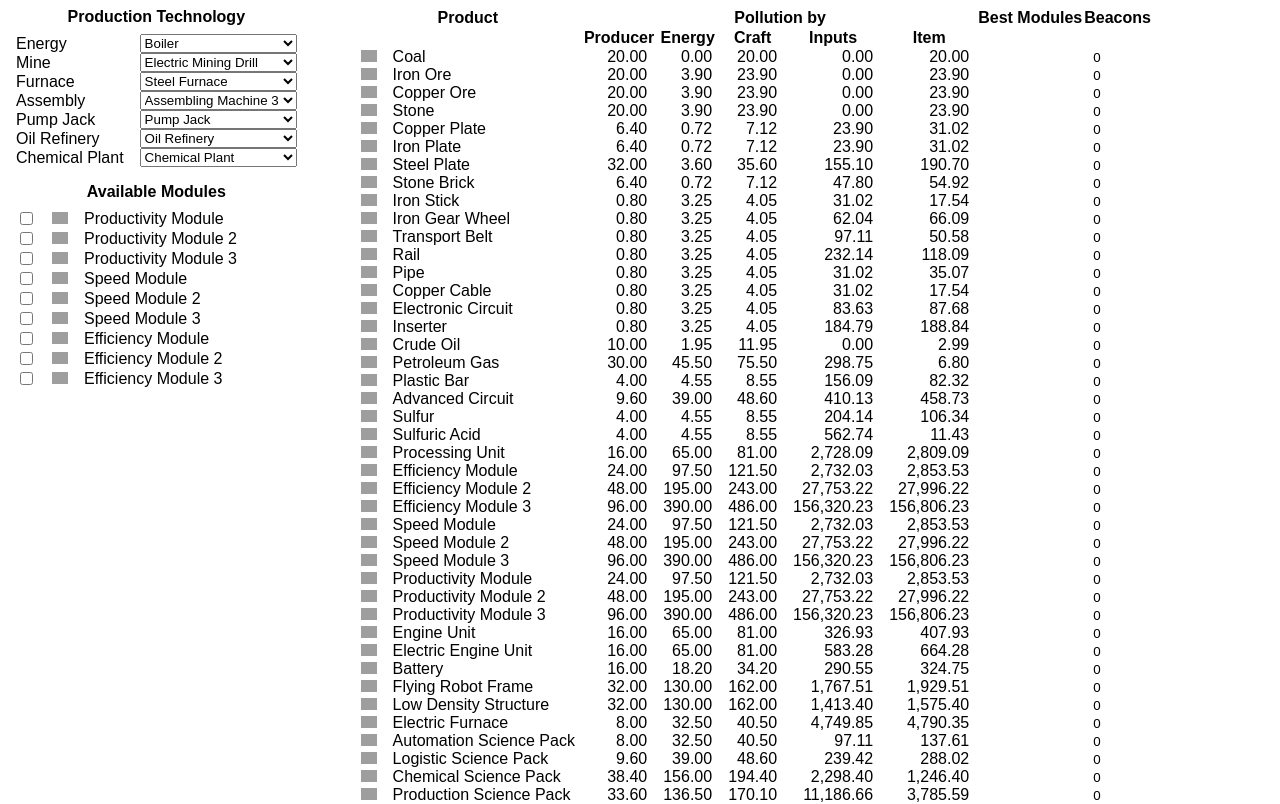
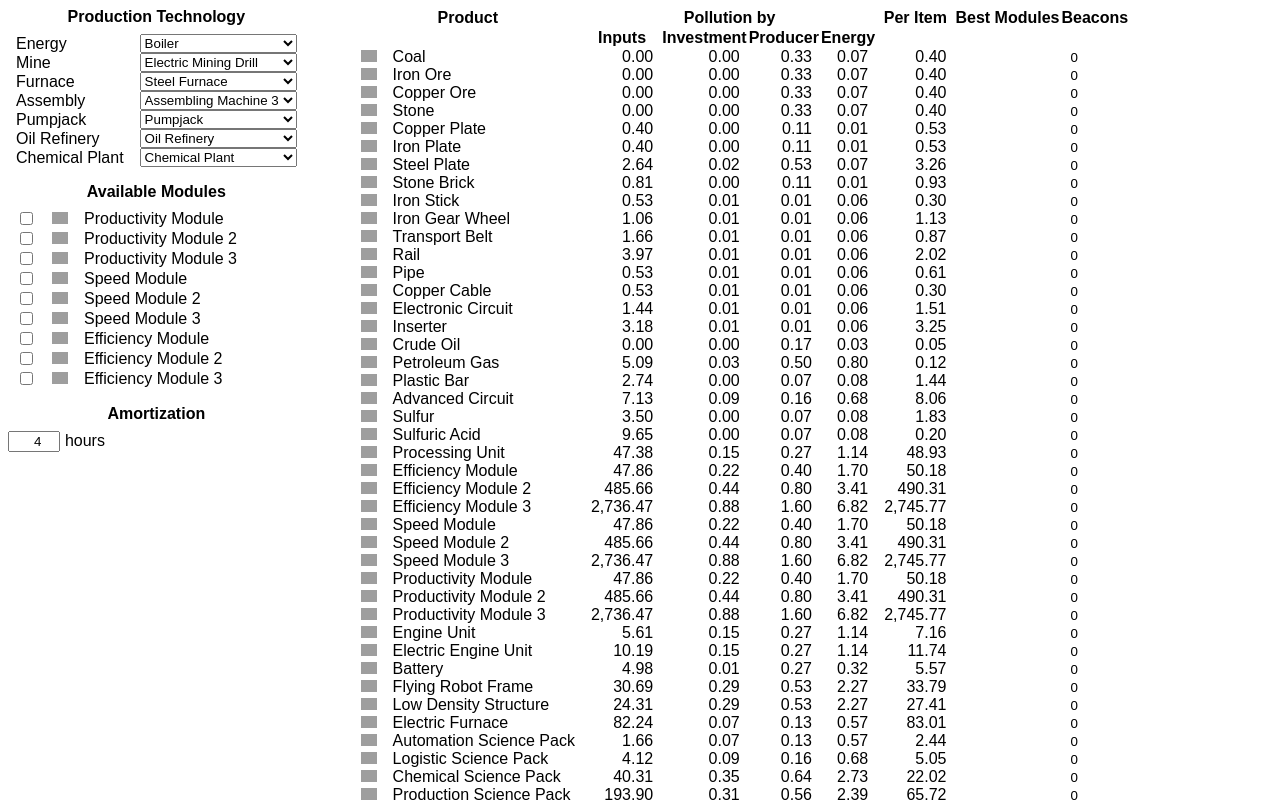
Before and after one commit to meriton42/factorio-optimizer, an Angular app: page / in a window 1280 px wide. Shown: the top 804 px of the page. Built offline with nearby package versions, Linux system fonts and the light colour scheme; grey boxes are pictures that could not be loaded.

Commit message:
consider investment costs

```diff
--- a/src/app/app.component.html
+++ b/src/app/app.component.html
@@ -23,35 +23,38 @@
       </tr>
     </tbody>
   </table>
+
+  <h1>Amortization</h1>
+  <input type="number" min="1" max="999" step="1" style="width: 6ch; text-align: right" [(ngModel)]="state.amortizeOver" (ngModelChange)="update()" > hours
 </aside>
 
 <table>
   <thead>
     <tr>
       <th colspan="2">Product</th>
-      <th colspan="5">Pollution by</th>
+      <th colspan="4">Pollution by</th>
+      <th>Per Item</th>
       <th>Best Modules</th>
       <th>Beacons</th>
     </tr>
     <tr>
       <th></th>
       <th></th>
+      <th>Inputs</th>
+      <th>Investment</th>
       <th>Producer</th>
       <th>Energy</th>
-      <th>Craft</th>
-      <th>Inputs</th>
-      <th>Item</th>
     </tr>
   </thead>
   <tbody>
     <tr *ngFor="let craft of crafts; trackBy: byProduct">
       <td><wiki-link [item]="craft.product"></wiki-link></td>
       <td>{{craft.product | decamelize}}</td>
-      <td style="text-align: right">{{craft.pollutionByProducer | number:'0.2-2'}}</td>
-      <td style="text-align: right">{{craft.pollutionByEnergy | number:'0.2-2'}}</td>
-      <td style="text-align: right">{{craft.pollutionByCraft | number:'0.2-2'}}</td>
-      <td style="text-align: right">{{craft.pollutionByInputs | number:'0.2-2'}}</td>
-      <td style="text-align: right">{{craft.pollution | number:'0.2-2'}}</td>
+      <td style="text-align: right">{{craft.pollution.inputs | number:'0.2-2'}}</td>
+      <td style="text-align: right">{{craft.pollution.investment | number:'0.2-2'}}</td>
+      <td style="text-align: right">{{craft.pollution.producer | number:'0.2-2'}}</td>
+      <td style="text-align: right">{{craft.pollution.energy | number:'0.2-2'}}</td>
+      <td style="text-align: right">{{craft.pollution.perItem | number:'0.2-2'}}</td>
       <td><wiki-link *ngFor="let module of craft.bestModules" [item]="module.name"></wiki-link></td>
       <td><input type="number" min="0" max="16" style="width: 4ch" [(ngModel)]="state.beaconSlots[craft.product]" (ngModelChange)="update()"></td>
     </tr>
--- a/src/app/crafts.ts
+++ b/src/app/crafts.ts
@@ -19,7 +19,7 @@ const _producers = {
 			speed: 1,
 			slots: 0,
 		},
-		solar: {
+		solarPanel: {
 			pollution: 0,
 			production: 60,
 			energy: 0,
@@ -81,8 +81,8 @@ const _producers = {
 			slots: 4,
 		},
 	},
-	pumpJack: {
-		pumpJack: {
+	pumpjack: {
+		pumpjack: {
 			speed: 1,
 			pollution: 10,
 			energy: 90,
@@ -408,9 +408,117 @@ export const crafts: {[P in ProducerType]?: {[R in Res]?: CraftInfo}} = {
 				lowDensityStructure: 3,
 				processingUnit: 2,
 			}
+		},
+		boiler: {
+			time: 0.5,
+			consumes: {
+				pipe: 4,
+				stoneFurnace: 1,
+			},
+			placeable: true,
+		},
+		solarPanel: {
+			time: 10,
+			consumes: {
+				copperPlate: 5,
+				electronicCircuit: 15,
+				steelPlate: 5,
+			},
+			placeable: true,
+		},
+		burnerMiningDrill: {
+			time: 2,
+			consumes: {
+				ironGearWheel: 3,
+				ironPlate: 3,
+				stoneFurnace: 1,
+			},
+			placeable: true,
+		},
+		electricMiningDrill: {
+			time: 2,
+			consumes: {
+				electronicCircuit: 3,
+				ironGearWheel: 5,
+				ironPlate: 10
+			},
+			placeable: true,
+		},
+		stoneFurnace: {
+			time: 0.5,
+			consumes: {
+				stone: 5,
+			},
+			placeable: true,
+		},
+		steelFurnace: {
+			time: 3,
+			consumes: {
+				steelPlate: 6,
+				stoneBrick: 10,
+			},
+			placeable: true,
+		},
+		assemblingMachine1: {
+			time: 0.5,
+			consumes: {
+				electronicCircuit: 3,
+				ironGearWheel: 5,
+				ironPlate: 9,
+			},
+			placeable: true,
+		},
+		assemblingMachine2: {
+			time: 0.5,
+			consumes: {
+				assemblingMachine1: 1,
+				electronicCircuit: 3,
+				ironGearWheel: 5,
+				steelPlate: 2
+			},
+			placeable: true,
+		},
+		assemblingMachine3: {
+			time: 0.5,
+			consumes: {
+				assemblingMachine2: 2,
+				speedModule: 4,
+			},
+			placeable: true,
+		},
+		pumpjack: {
+			time: 5,
+			consumes: {
+				electronicCircuit: 5,
+				ironGearWheel: 10,
+				pipe: 10,
+				steelPlate: 5
+			},
+			placeable: true,
+		},
+		oilRefinery: {
+			time: 8,
+			consumes: {
+				electronicCircuit: 10,
+				ironGearWheel: 10,
+				pipe: 10,
+				steelPlate: 15,
+				stoneBrick: 10,
+			},
+			placeable: true,
+		},
+		chemicalPlant: {
+			time: 5,
+			consumes: {
+				electronicCircuit: 5,
+				ironGearWheel: 5,
+				pipe: 5,
+				steelPlate: 5
+			},
+			placeable: true,
 		}
 	},
-	pumpJack: {
+	pumpjack: {
 		crudeOil: {
 			time: 1,
 			produces: 4, // minimum yield for average field would be 2
--- a/src/app/modules.ts
+++ b/src/app/modules.ts
@@ -43,44 +43,63 @@ const _modules = {
 export type ModuleName = keyof typeof _modules;
 export const moduleNames = Object.keys(_modules) as ModuleName[];
 
-export class ModuleEffect {
+export class ModuleSet {
 	energy = 0;
 	speed = 0;
 	productivity = 0;
 	pollution = 0;
+	cost = 0;
 
-	get producerPollutionFactor() {
-		return Math.max(this.energy, 0.2) * this.pollution / this.speed / this.productivity;
+	previous: ModuleSet;
+	last: ModuleInfo;
+
+	plus(m: ModuleInfo) {
+		const r = new ModuleSet();
+		r.speed = this.speed + m.speed;
+		r.energy = this.energy + m.energy;
+		r.pollution = this.pollution + m.pollution;
+		r.productivity = this.productivity + m.productivity;
+		r.cost = this.cost + m.cost;
+
+		r.previous = this;
+		r.last = m;
+
+		return r;
 	}
 
-	get energyPollutionFactor() {
-		return Math.max(this.energy, 0.2) / this.speed / this.productivity;
+	get effectOn() {
+		const energy = Math.max(this.energy, 0.2);
+		const inputPollution = 1 / this.productivity;
+		const producerTime = 1 / this.speed / this.productivity;
+		const producerPollution = producerTime * energy * this.pollution;
+		const energyPollution = producerTime * energy;
+		return {
+			producerTime,
+			producerPollution,
+			energyPollution,
+			inputPollution,
+		}
 	}
 
-	get inputPollutionFactor() {
-		return 1 / this.productivity;
-	}
-
-	plus(e: ModuleEffect) {
-		const r = new ModuleEffect();
-		r.speed = this.speed + e.speed;
-		r.energy = this.energy + e.energy;
-		r.pollution = this.pollution + e.pollution;
-		r.productivity = this.productivity + e.productivity;
-		return r;
+	get elements(): ModuleInfo[] {
+		return [...this.previous.elements, this.last];
 	}
 }
-export class ModuleInfo extends ModuleEffect {
+export class ModuleInfo extends ModuleSet {
 	constructor(public name: ModuleName) {
 		super();
 		Object.assign(this, _modules[name]);
 	}
 }
-export class NoModule extends ModuleEffect {
+export class NoModule extends ModuleSet {
 	energy = 1;
 	speed = 1;
 	productivity = 1;
 	pollution = 1;
+
+	get elements() {
+		return [] as ModuleInfo[];
+	}
 }
 
 export const modules: ModuleInfo[] = moduleNames.map(name => new ModuleInfo(name));
--- a/src/app/optimizer.ts
+++ b/src/app/optimizer.ts
@@ -1,10 +1,11 @@
 import { Res } from './res';
 import { crafts, CraftInfo, ProducerType, producers, ProducerInfo } from "./crafts";
 import { state } from './state';
-import { ModuleInfo, modules, ModuleEffect, NoModule } from './modules';
+import { modules, ModuleSet, NoModule } from './modules';
 
 let fullInfo: {[R in Res]?: {producerType: ProducerType, info: CraftInfo}};
-let report: {[R in Res]?: ReturnType<typeof createReport>};
+let previousReport: {[R in Res]?: Report};
+let report: {[R in Res]?: Report};
 
 export function calculate() {
 	fullInfo = {};
@@ -13,22 +14,39 @@ export function calculate() {
 			fullInfo[product] = {producerType, info: crafts[producerType][product]};
     }
 	}
-	report = {};
-	for (const product in fullInfo) {
-		getReport(product as Res);
+
+	// since energy and investment considerations create cyclic dependencies
+	// we perform a few iterations to approach the fix point
+	// (this should converge because prices are monotonically increasing across iterations)
+	previousReport = {};
+	for (let i = 0; i < 10; i++) {
+		report = {};
+		for (const product in fullInfo) {
+			getReport(product as Res);
+		}
+		previousReport = report;
 	}
 	const {energy, ...reports} = report;
-	console.log("60kW cause " + 60 * energy.pollution + " pollution");
+	console.log("60kW cause " + 60 * energy.pollution.perItem + " pollution");
   return Object.values(reports);
 }
 
-function getReport(product: Res) {
+function getReport(product: Res): Report {
 	if (!report[product]) {
 		report[product] = createReport(product);
 	}
 	return report[product];
 }
 
+function getPreviousReport(product: Res): {pollution: {perItem: number}} {
+	return previousReport[product] || {
+		pollution: {
+			perItem: 0,
+		}
+	};
+}
+
+type Report = ReturnType<typeof createReport>;
 function createReport(product: Res) {
 	if (!fullInfo[product]) {
 		throw new Error("don't know how to make " + product);
@@ -41,67 +59,70 @@ function createReport(product: Res) {
 		? info.miningTime / producer.miningSpeed
 		: info.time / producer.speed;
 
-	let pollutionByProducer = producer.pollution * time;
-	let pollutionByEnergy: number = (product == "coal") ? 0  // not quite correct, but close enough, and prevents infinite recursion
-													: producer.burns ? producer.burns * time / 4000 * getReport("coal").pollution
-													: producer.energy ? producer.energy * time * getReport("energy").pollution
+	const producerInvestment: number = getPreviousReport(producerName).pollution.perItem;
+	const pollutionByProducer = producer.pollution / 60 * time;
+	const pollutionByEnergy: number = producer.burns ? producer.burns * time / 4000 * getPreviousReport("coal").pollution.perItem
+													: producer.energy ? producer.energy * time * getPreviousReport("energy").pollution.perItem
 													: 0;
 
 	let pollutionByInputs = 0;
 	for (const res in info.consumes) {
 		const amount = info.consumes[res];
-		pollutionByInputs += getReport(res as Res).pollution * amount;
+		pollutionByInputs += getReport(res as Res).pollution.perItem * amount;
+	}
+
+	const items = (producer.production || 1) * (info.produces || 1);
+
+	const calculatePollution = (modules: ModuleSet) => {
+		const {effectOn} = modules;
+		const inputs = pollutionByInputs * effectOn.inputPollution;
+		const investment = (producerInvestment + modules.cost) * time * effectOn.producerTime / Math.max(state.amortizeOver * 3600, 600);
+		const producer = pollutionByProducer * effectOn.producerPollution;
+		const energy = pollutionByEnergy * effectOn.energyPollution;
+		const perItem = (inputs + investment + producer + energy) / items;
+		return {
+			inputs,
+			investment,
+			producer,
+			energy,
+			perItem,
+		}
 	}
 
 	const availableModules = modules.filter(module => state.available[module.name] && !(module.name.startsWith("productivity") && info.placeable));
 	const minIndexForBeacon = availableModules.findIndex(module => !module.name.startsWith("productivity"));
 	const slots = producer.slots;
 	const beaconSlots = state.beaconSlots[product];
+	for (const module of availableModules) {
+		module.cost = getPreviousReport(module.name).pollution.perItem;
+	}
+
 	let bestPollution = Infinity;
-	let bestEffect = null;
-	let bestModules: ModuleInfo[] = [];
-	const explore = (index: number, currentModules: ModuleInfo[], currentEffect: ModuleEffect) => {
-		const pollution = pollutionByProducer * currentEffect.producerPollutionFactor
-										+ pollutionByEnergy * currentEffect.energyPollutionFactor
-										+ pollutionByInputs * currentEffect.inputPollutionFactor;
-		if (pollution < bestPollution) {
-			bestPollution = pollution;
-			bestEffect = currentEffect;
-			bestModules = [...currentModules];
+	let bestModules: ModuleSet = null;
+	const explore = (index: number, size: number, currentModules: ModuleSet) => {
+		const pollution = calculatePollution(currentModules);
+		if (pollution.perItem < bestPollution) {
+			bestPollution = pollution.perItem;
+			bestModules = currentModules;
 		}
 
-		if (currentModules.length < slots + beaconSlots) {
-			if (currentModules.length >= slots) {
+		if (size < slots + beaconSlots) {
+			if (size >= slots) {
 				index = Math.max(index, minIndexForBeacon);
 			}
 			for (let i = index; i < availableModules.length; i++) {
 				const module = availableModules[i];
-				currentModules.push(module);
-				explore(i, currentModules, currentEffect.plus(module));
-				currentModules.pop();
+				explore(i, size + 1, currentModules.plus(module));
 			}
 		}
 	}
-	explore(0, [], new NoModule());
-
-	pollutionByProducer *= bestEffect.producerPollutionFactor;
-	pollutionByEnergy *= bestEffect.energyPollutionFactor;
-	pollutionByInputs *= bestEffect.inputPollutionFactor;
-
-	const pollutionByCraft = pollutionByProducer + pollutionByEnergy;
-
-	const items = (producer.production || 1) * (info.produces || 1);
-	const pollution = (pollutionByCraft + pollutionByInputs) / items;
+	explore(0, 0, new NoModule());
 
 	return {
 		producerName,
 		product,
 		time,
-		pollutionByProducer,
-		pollutionByEnergy,
-		pollutionByCraft,
-		pollutionByInputs,
-		pollution,
-		bestModules,
+		pollution: calculatePollution(bestModules),
+		bestModules: bestModules.elements,
 	}
 }
--- a/src/app/res.ts
+++ b/src/app/res.ts
@@ -45,6 +45,17 @@ export const emptyCart = {
 	productionSciencePack: 0,
 	utilitySciencePack: 0,
 	spaceSciencePack: 0,
+	boiler: 0,
+	solarPanel: 0,
+	burnerMiningDrill: 0,
+	stoneFurnace: 0,
+	steelFurnace: 0,
+	assemblingMachine1: 0,
+	assemblingMachine2: 0,
+	assemblingMachine3: 0,
+	pumpjack: 0,
+	oilRefinery: 0,
+	chemicalPlant: 0,
 	energy: 0,
 }
 
--- a/src/app/state.ts
+++ b/src/app/state.ts
@@ -6,6 +6,7 @@ interface State {
 	preferredProducer: {[P in ProducerType]: ProducerName<P>};
 	available: {[P in ModuleName]?: boolean};
 	beaconSlots: {[R in Res]?: number};
+	amortizeOver: number;
 }
 
 const defaultState: State = {
@@ -14,12 +15,13 @@ const defaultState: State = {
 		furnace: "steelFurnace",
 		assembly: "assemblingMachine3",
 		energy: "boiler",
-		pumpJack: "pumpJack",
+		pumpjack: "pumpjack",
 		oilRefinery: "oilRefinery",
 		chemicalPlant: "chemicalPlant",
 	},
 	available: {},
 	beaconSlots: {...emptyCart},
+	amortizeOver: 4,
 }
 
 function merge(x, y) {
```
